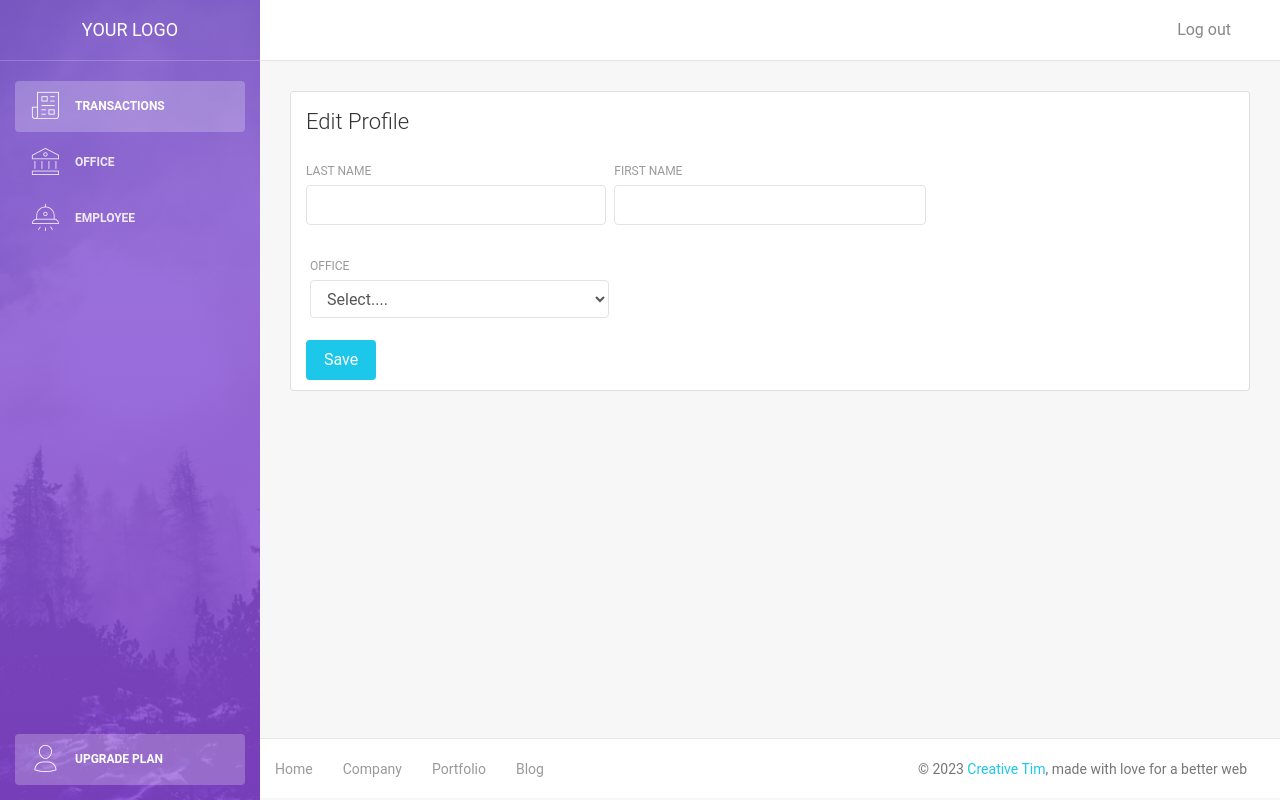
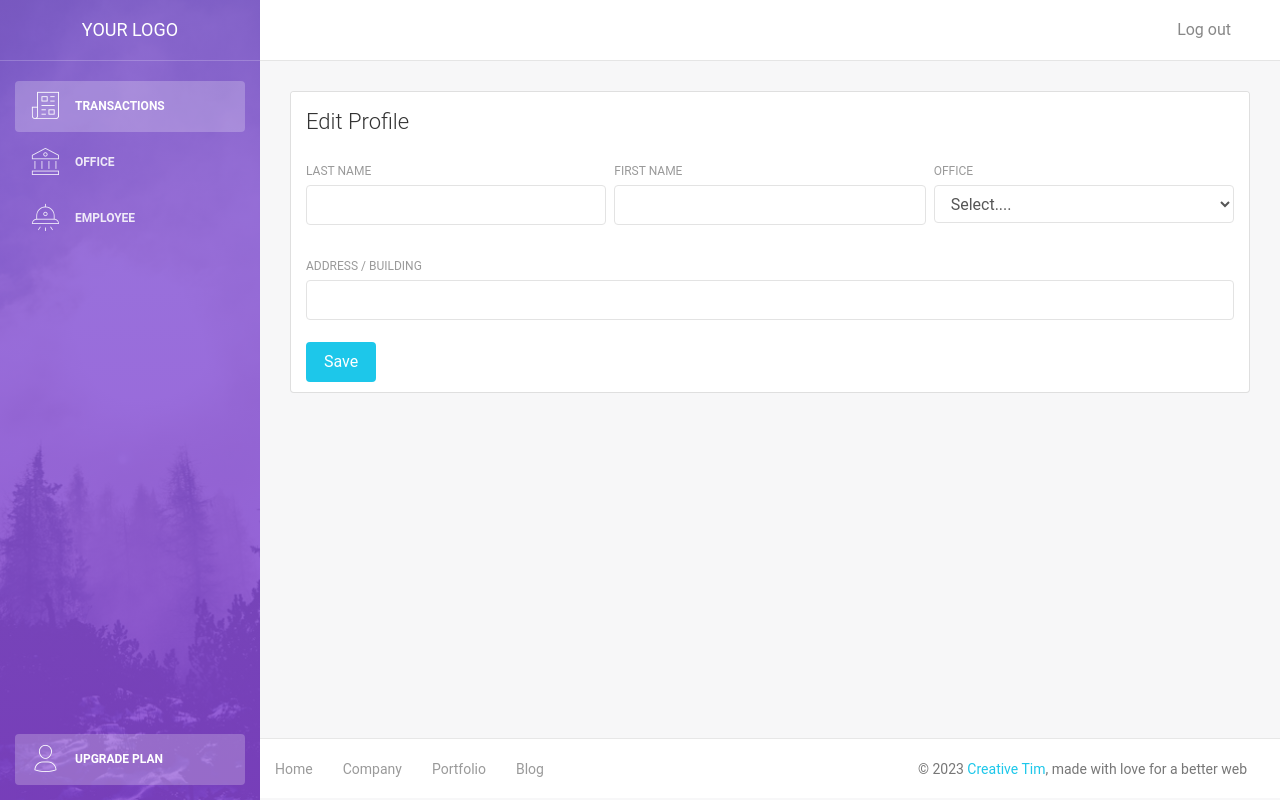
Before and after one commit to Arnel1001/Records-App, a PHP site: page /employee-add.php in a window 1280 px wide. Run offline with PHP 8.4, Linux system fonts and the light colour scheme; data that the repository does not hold is empty; some libraries are stand-ins or nearby versions.

Commit message:
finished employee-add.php

```diff
--- a/recordsapp/employee-add.php
+++ b/recordsapp/employee-add.php
@@ -38,12 +38,12 @@
         // Get form data
         $lastname = mysqli_real_escape_string($conn, $_POST['lastname']);
         $firstname = mysqli_real_escape_string($conn, $_POST['firstname']);
-        $office_id = mysqli_real_escape_string($conn, $_POST['office_id']);
+        $office_id = mysqli_real_escape_string($conn, $_POST['office']);
         $address = mysqli_real_escape_string($conn, $_POST['address']);
 
         // Create insert query
-        $query ="INSERT INTO office(lastname, firstname, office_id, address)
-            VALUES('$lastname', '$firstname', '$office_id', '$address')";
+        $query ="INSERT INTO employee(lastname, firstname, office_id, address)
+            VALUES('$lastname', '$firstname', $office_id, '$address')";
 
         // Execute Query
         if (mysqli_query($conn, $query)){
@@ -81,7 +81,7 @@
                                                 </div>
                                             </div>
 
-                                        </div>
+
                                         <div class="col-md-4 pl-1">
                                             <div class="form-group">
                                                 <label for="exampleInputEmail1">Office</label>
@@ -96,6 +96,15 @@
                                                         }
                                                     ?>
                                                 </select>
+                                            </div>
+                                        </div>
+                                        </div>
+                                        <div class="row">
+                                            <div class="col-md-12">
+                                                <div class="form-group">
+                                                    <label>Address / Building</label>
+                                                    <input name="address" type="text" class="form-control">
+                                                </div>
                                             </div>
                                         </div>
                                         <button type="submit" name="submit" value="Submit" class="btn btn-info btn-fill pull-right">Save</button>
--- a/recordsapp/employee.php
+++ b/recordsapp/employee.php
@@ -24,7 +24,7 @@
     require('config/db.php');
 
     // Create Query
-    $query = 'SELECT employee.lastname, employee.firstname, employee.address, office.name as office_name FROM employee, office WHERE employee.office_id = office.id';
+    $query = 'SELECT employee.lastname, employee.firstname, employee.address, office.name as office_name FROM employee, office WHERE employee.office_id = office.id ORDER BY employee.lastname';
 
     // Get the result
     $result = mysqli_query($conn, $query);
```
